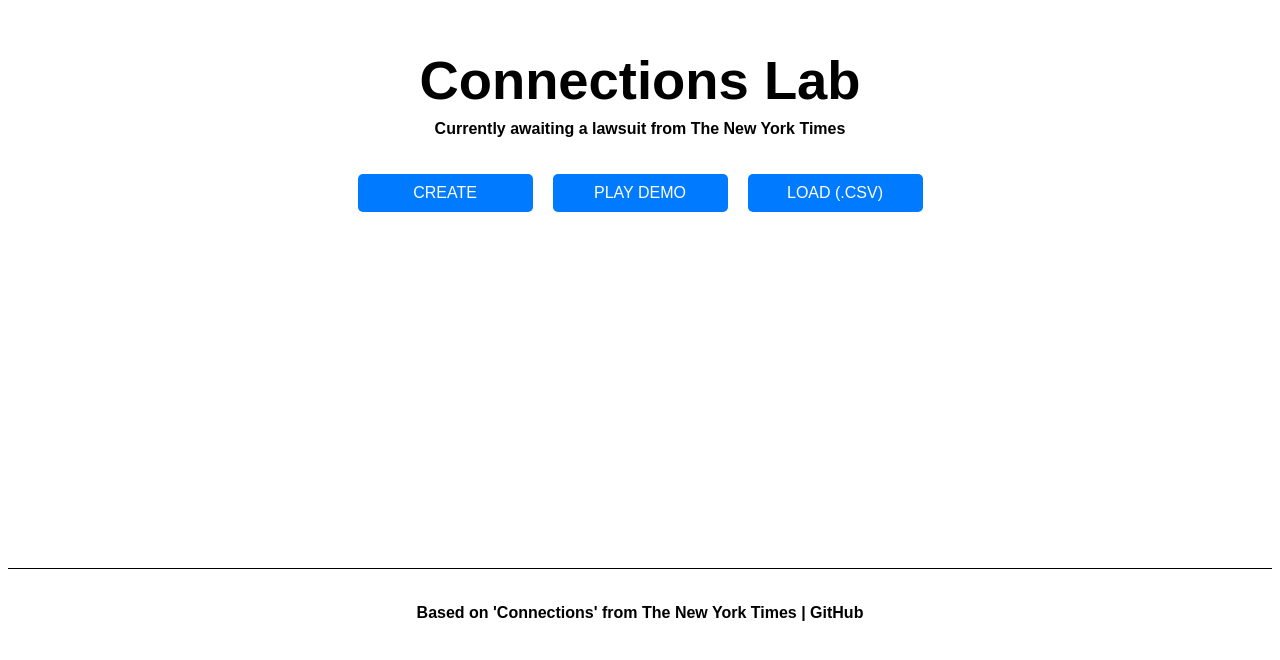
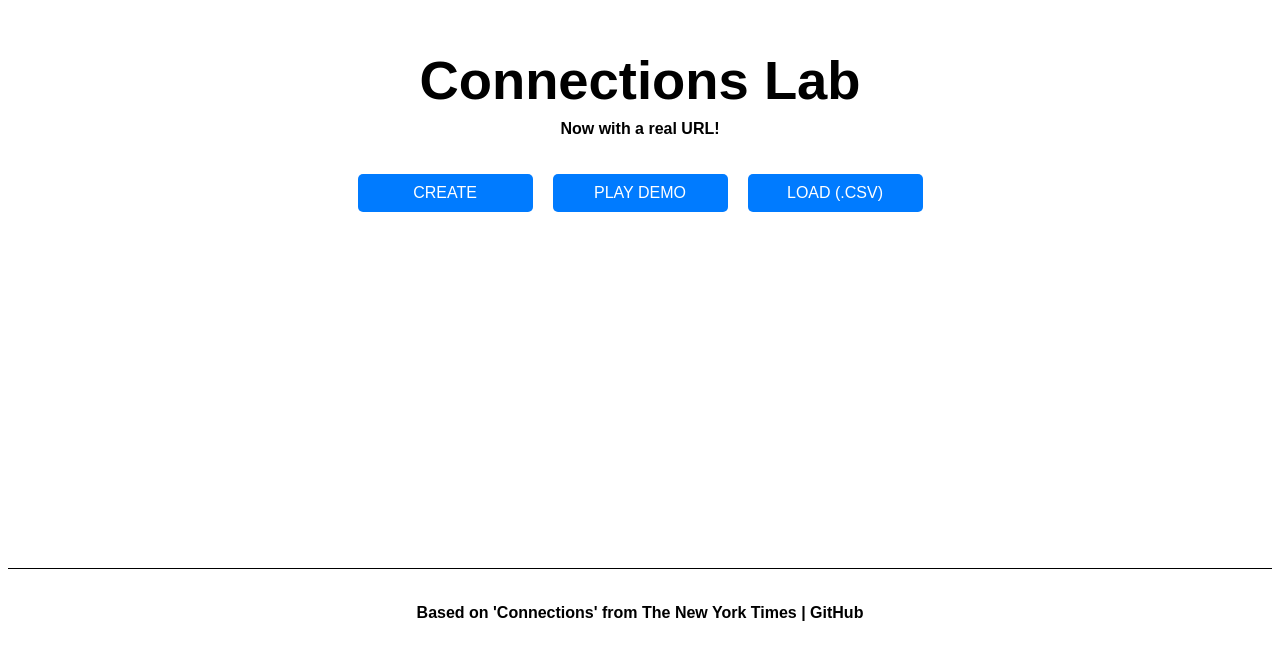
Before and after one commit to jacobi-waldino/ConnectionsLab, a plain HTML site: page index.html in a window 1280 px wide. Shown: the part 278-938 px from the top of the page. Drawn offline with Linux system fonts and the light colour scheme; a web font is replaced by a local one.

Commit message:
Update index.html

```diff
--- a/index.html
+++ b/index.html
@@ -11,7 +11,7 @@
     <div id="landing-page-container">
         <header>
             <h1 class="title"><a href="./index.html" id="homepage-link">Connections Lab</a></h1>
-            <h2 class="subtitle">Currently awaiting a lawsuit from The New York Times</h2>
+            <h2 class="subtitle">Now with a real URL!</h2>
         </header>
         <div id="button-container">
             <div id="button-grid-container">
```
